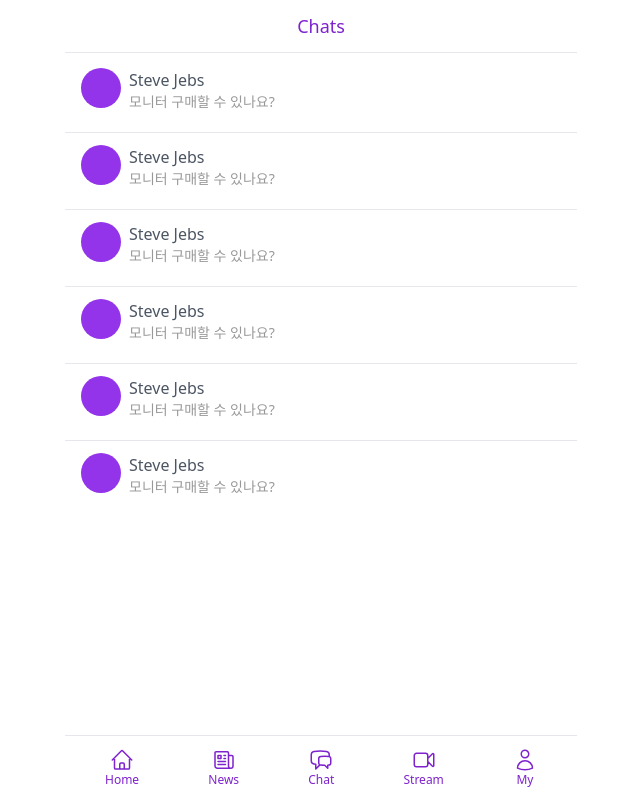
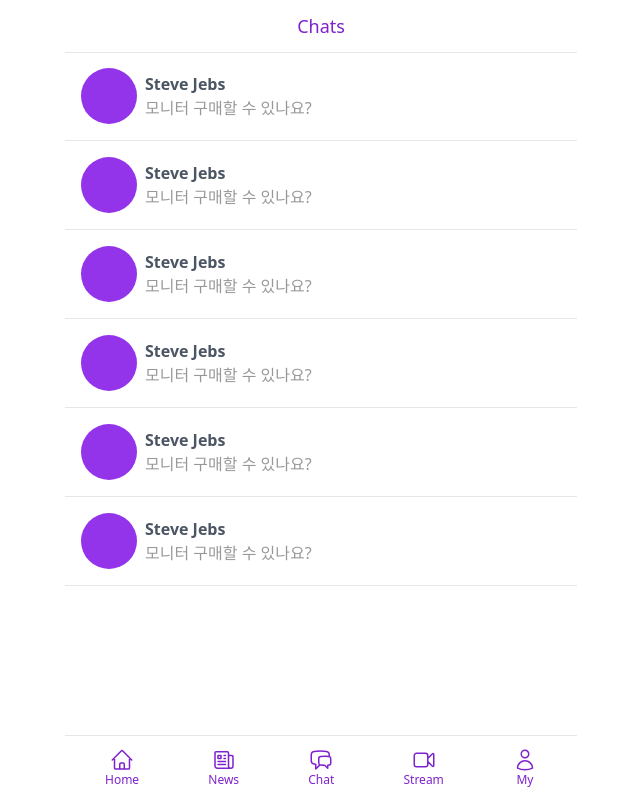
Before and after one commit to billnairk/carrot-market, a Next.js app: page /chats in a window 1280 px wide. Shown: the whole page, without its empty margins (319-959 px from the left). Built offline with nearby package versions, Linux system fonts and the light colour scheme.

Commit message:
COMPONENT - CHATS

```diff
--- a/pages/chats/[id].tsx
+++ b/pages/chats/[id].tsx
@@ -1,7 +1,9 @@
+import Layout from "@/components/layout";
 import type { NextPage } from "next";
 
 const ChatDetail: NextPage = () => {
   return (
+    <Layout canGoBack>
       <div className="px-4 py-10 space-y-4">
         <div className="flex items-start space-x-2">
           <div className="w-8 h-8 bg-purple-400 rounded-full" />
@@ -117,7 +119,7 @@ const ChatDetail: NextPage = () => {
               className="w-full pr-12 rounded-full border-gray-400 focus:outline-none focus:border-purple-500 focus:ring-purple-500"
               type="text"
             />
-          <div className="absolute flex inset-y-0 right-0">
+            <div className=" absolute flex inset-y-0 right-0">
               <button className="flex p-3 m-1 hover:ring-2 hover:ring-offset-2  hover:bg-purple-400 hover:ring-purple-300 text-white bg-purple-300 rounded-full items-center">
                 &rarr;
               </button>
@@ -125,6 +127,7 @@ const ChatDetail: NextPage = () => {
           </div>
         </div>
       </div>
+    </Layout>
   );
 };
 
--- a/pages/chats/index.tsx
+++ b/pages/chats/index.tsx
@@ -1,23 +1,25 @@
 import Layout from "@/components/layout";
 import type { NextPage } from "next";
+import Link from "next/link";
 
 const Chats: NextPage = () => {
   return (
     <Layout hasTabBar title="Chats">
-      <div className="py-2 divide-y-[1px]">
-        {[1, 2, 3, 4, 5, 6].map((i) => (
-          <div
-            key={i}
-            className="flex pt-3 pb-2 px-4 mb-3 space-x-2 cursor-pointer"
-          >
-            <div className="w-10 h-10 bg-purple-600 rounded-full" />
-            <div>
-              <p className="font-medium text-gray-600">Steve Jebs</p>
-              <p className="text-sm font-medium opacity-40">
-                모니터 구매할 수 있나요?
-              </p>
+      <div className="py-1">
+        {[1, 2, 3, 4, 5, 6].map((_, i) => (
+          <Link key={i} href={`/chats/${i}`}>
+            <div className="flex py-4 px-4 space-x-2 cursor-pointer w-full border-b hover:bg-purple-100 transition-colors">
+              <div className="w-14 h-14 bg-purple-600 rounded-full" />
+              <div>
+                <p className="mt-1 font-lg font-bold text-gray-600">
+                  Steve Jebs
+                </p>
+                <p className="text-medium font-medium opacity-40">
+                  모니터 구매할 수 있나요?
+                </p>
+              </div>
             </div>
-          </div>
+          </Link>
         ))}
       </div>
     </Layout>
--- a/pages/community/[id].tsx
+++ b/pages/community/[id].tsx
@@ -1,7 +1,9 @@
+import Layout from "@/components/layout";
 import type { NextPage } from "next";
 
 const CommunityPostDetail: NextPage = () => {
   return (
+    <Layout canGoBack>
       <div>
         <span className="inline-flex items-center my-2.5 bg-gray-200 text-sm ml-4 font-bold px-2.5 py-0.5 rounded-full text-gray-900">
           동네질문
@@ -59,7 +61,9 @@ const CommunityPostDetail: NextPage = () => {
           <div className="flex items-start space-x-2 py-2">
             <div className="w-8 h-8 bg-purple-400 rounded-full" />
             <div className="">
-            <span className="block font-medium text-gray-700">Steve Jebs</span>
+              <span className="block font-medium text-gray-700">
+                Steve Jebs
+              </span>
               <span className="block text-xs font-medium text-gray-500">
                 2시간 전
               </span>
@@ -71,11 +75,15 @@ const CommunityPostDetail: NextPage = () => {
           <div className="flex items-start space-x-2 py-2">
             <div className="w-8 h-8 bg-purple-400 rounded-full" />
             <div className="">
-            <span className="block font-medium text-gray-700">Steve Jebs</span>
+              <span className="block font-medium text-gray-700">
+                Steve Jebs
+              </span>
               <span className="block text-xs font-medium text-gray-500">
                 2시간 전
               </span>
-            <p className="mt-2">네! 오후 9시까지 하신대요~ 빨리 가셔야 할 듯</p>
+              <p className="mt-2">
+                네! 오후 9시까지 하신대요~ 빨리 가셔야 할 듯
+              </p>
             </div>
           </div>
         </div>
@@ -90,6 +98,7 @@ const CommunityPostDetail: NextPage = () => {
           </button>
         </div>
       </div>
+    </Layout>
   );
 };
 
--- a/pages/community/index.tsx
+++ b/pages/community/index.tsx
@@ -6,7 +6,7 @@ import Link from "next/link";
 const Community: NextPage = () => {
   return (
     <Layout hasTabBar title="News">
-      <div className="pt-2 space-y-3">
+      <div className="pt-1 space-y-3">
         {[1, 2, 3, 4, 5, 6, 7, 8, 9, 10].map((_, i) => (
           <Link key={i} href={`/community/${i}`}>
             <div className="flex flex-col cursor-pointer items-start hover:bg-purple-100 transition-colors">
```
Lines whose indentation alone changed are shown as unchanged.
